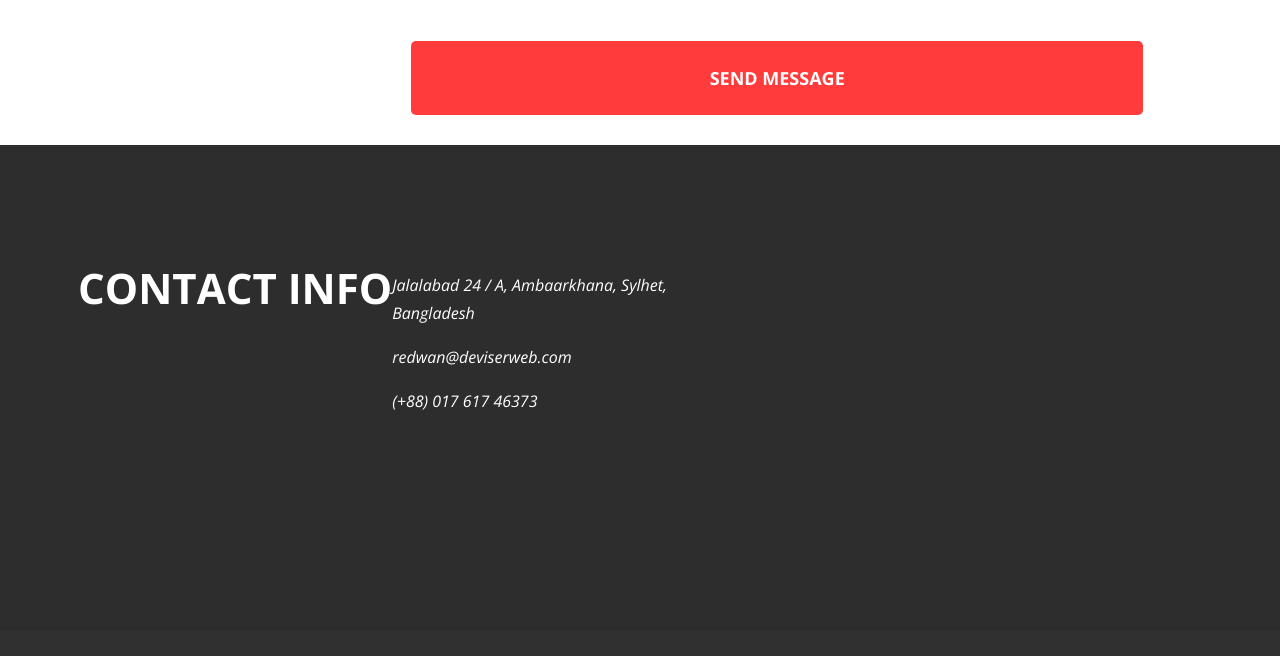
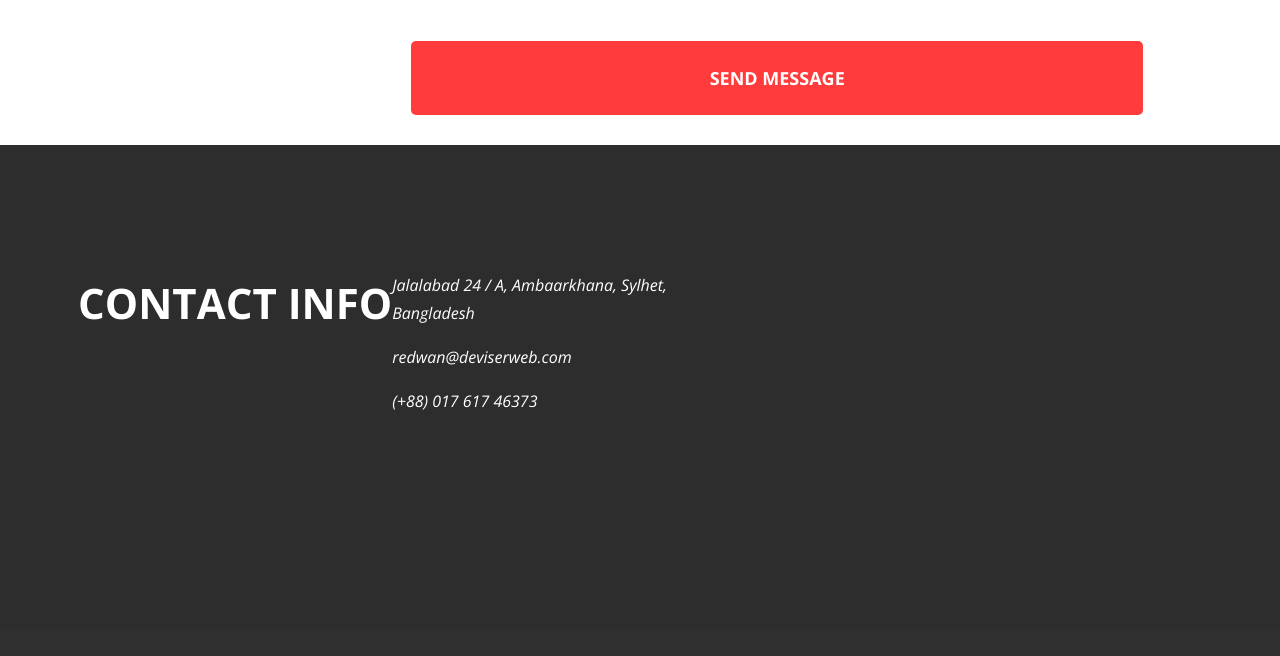
Before and after one commit to piromen186/Piro1, a plain HTML site: page index.html in a window 1280 px wide. Shown: the part 4660-5316 px from the top of the page. Drawn offline with nearby package versions, Linux system fonts and the light colour scheme.

Commit message:
Изменения

```diff
--- a/styles/styles.css
+++ b/styles/styles.css
@@ -774,7 +774,7 @@
     color: #FFFFFF;
     margin: 0;
     text-transform: uppercase;
-    line-height: 34px;
+    line-height: 1.5;
     margin-bottom: 18px;
 }
 
```
